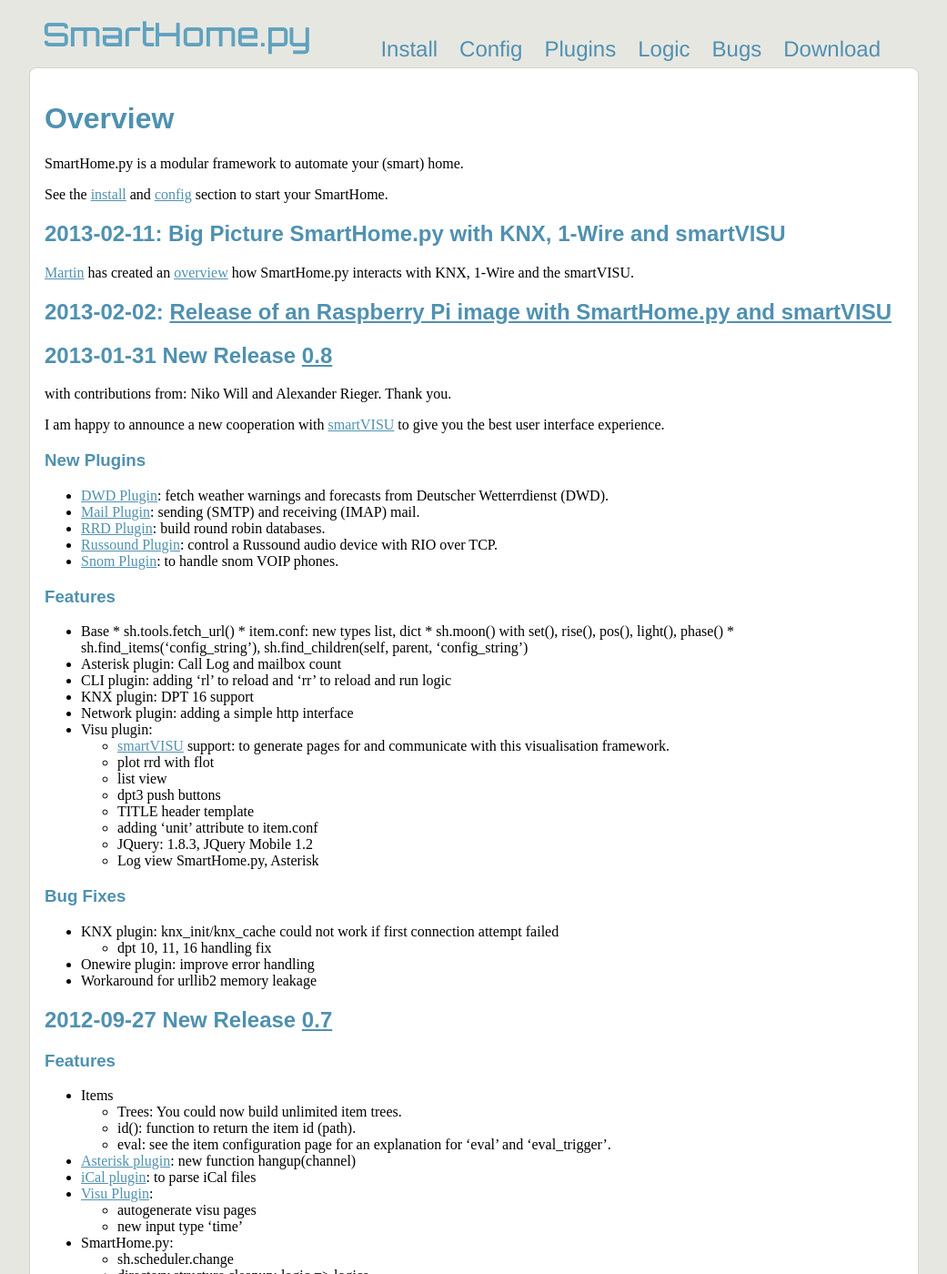
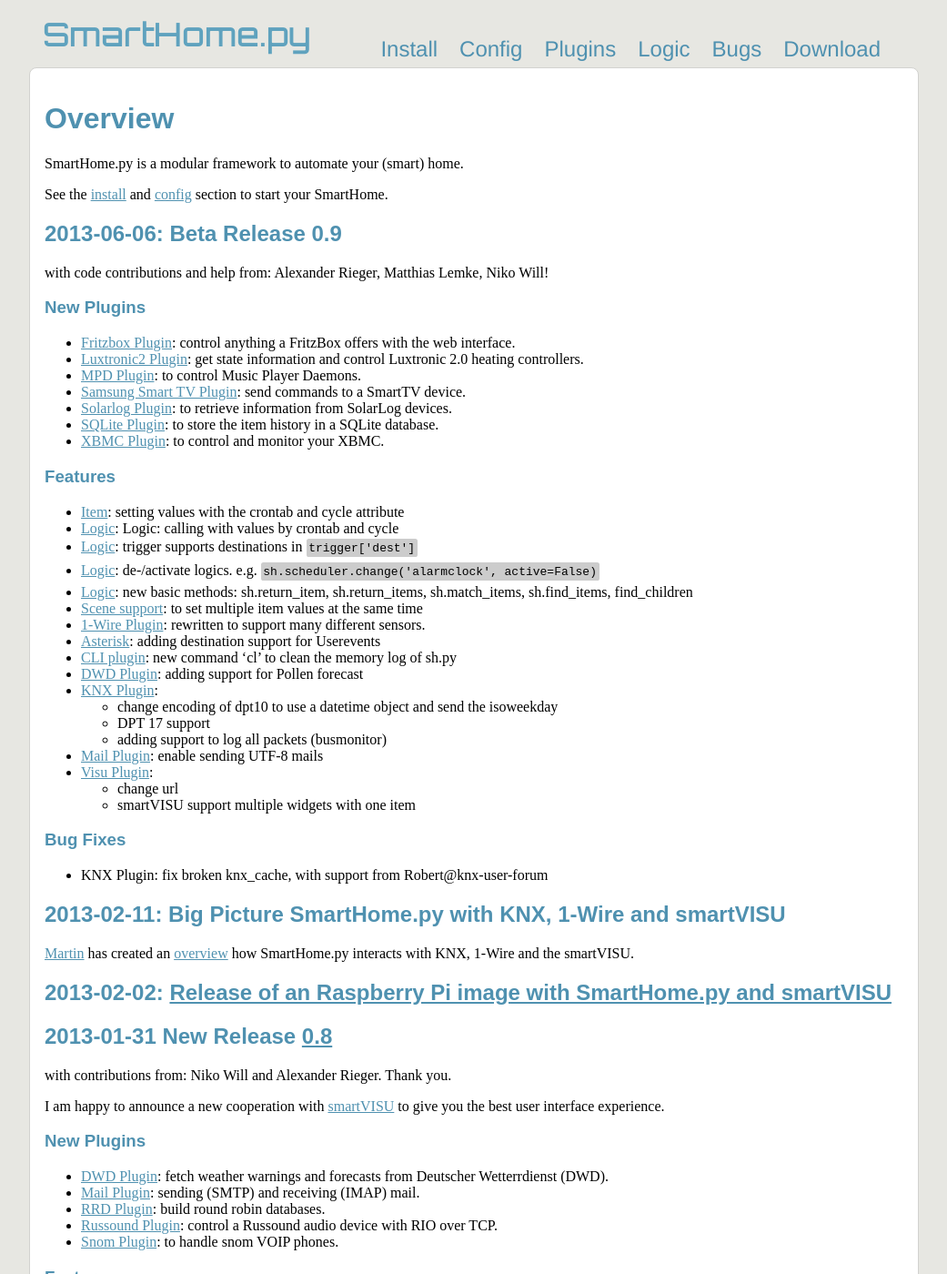
Before and after one commit to mknx/smarthome, a Jekyll site: the page built from index.md, in a window 1280 px wide and 1400 px high. Shown: the whole window at 91% size, without its empty margins (128-1169 px from the left). Built offline with Jekyll 4.4.1, drawn with Linux system fonts in a browser that asks for light colours; Markdown is read by kramdown in place of the engine named in the settings.

```diff
--- a/index.md
+++ b/index.md
@@ -10,6 +10,42 @@ changed: 2012-06-21T18:27:24+0200
 SmartHome.py is a modular framework to automate your (smart) home.
 
 See the [install](install) and [config](config) section to start your SmartHome.
+
+
+## 2013-06-06: Beta Release 0.9
+with code contributions and help from: Alexander Rieger, Matthias Lemke, Niko Will!
+
+### New Plugins
+   * [Fritzbox Plugin](plugins/fritzbox): control anything a FritzBox offers with the web interface.
+   * [Luxtronic2 Plugin](plugins/luxtronic2): get state information and control Luxtronic 2.0 heating controllers.
+   * [MPD Plugin](plugins/mpd): to control Music Player Daemons.
+   * [Samsung Smart TV Plugin](plugins/smarttv): send commands to a SmartTV device.
+   * [Solarlog Plugin](plugins/solarlog): to retrieve information from SolarLog devices.
+   * [SQLite Plugin](plugins/sqlite): to store the item history in a SQLite database.
+   * [XBMC Plugin](plugins/sqlite): to control and monitor your XBMC.
+
+### Features
+   * [Item](config): setting values with the crontab and cycle attribute
+   * [Logic](logic): Logic: calling with values by crontab and cycle
+   * [Logic](logic): trigger supports destinations in `trigger['dest']`
+   * [Logic](logic): de-/activate logics. e.g. `sh.scheduler.change('alarmclock', active=False)`
+   * [Logic](logic): new basic methods: sh.return_item, sh.return_items, sh.match_items, sh.find_items, find_children
+   * [Scene support](config): to set multiple item values at the same time
+   * [1-Wire Plugin](plugins/onewire): rewritten to support many different sensors.
+   * [Asterisk](plugins/asterisk): adding destination support for Userevents
+   * [CLI plugin](plugins/cli): new command 'cl' to clean the memory log of sh.py
+   * [DWD Plugin](plugins/dwd): adding support for Pollen forecast
+   * [KNX Plugin](plugins/knx):
+      * change encoding of dpt10 to use a datetime object and send the isoweekday
+      * DPT 17 support
+      * adding support to log all packets (busmonitor)
+   * [Mail Plugin](plugins/mail): enable sending UTF-8 mails
+   * [Visu Plugin](plugins/visu):
+      * change url
+      * smartVISU support multiple widgets with one item
+
+### Bug Fixes
+   * KNX Plugin: fix broken knx_cache, with support from Robert@knx-user-forum
 
 ## 2013-02-11: Big Picture SmartHome.py with KNX, 1-Wire and smartVISU
 
```
